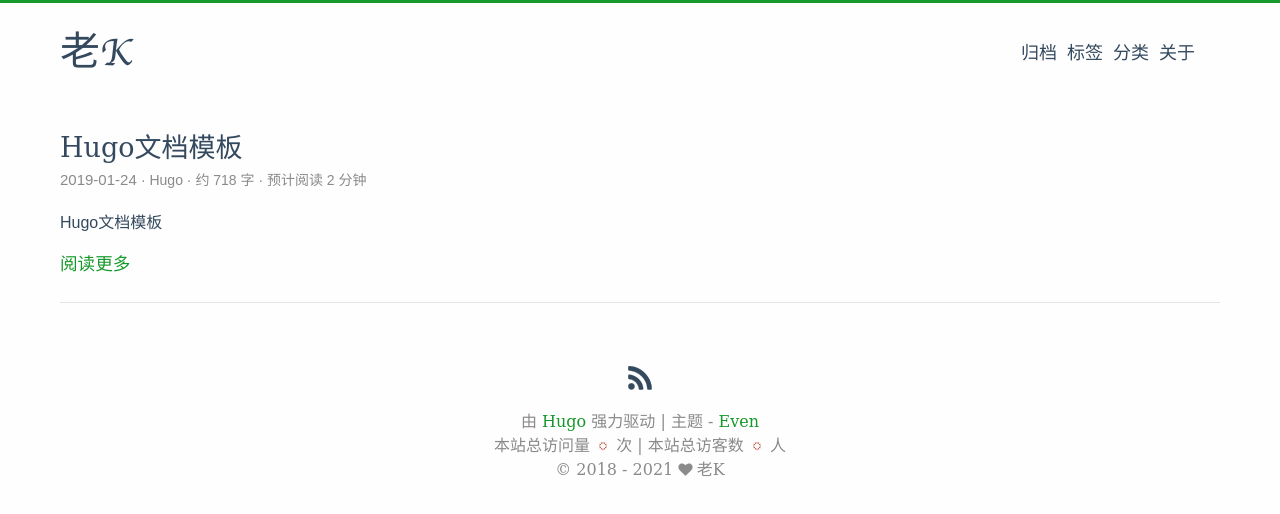
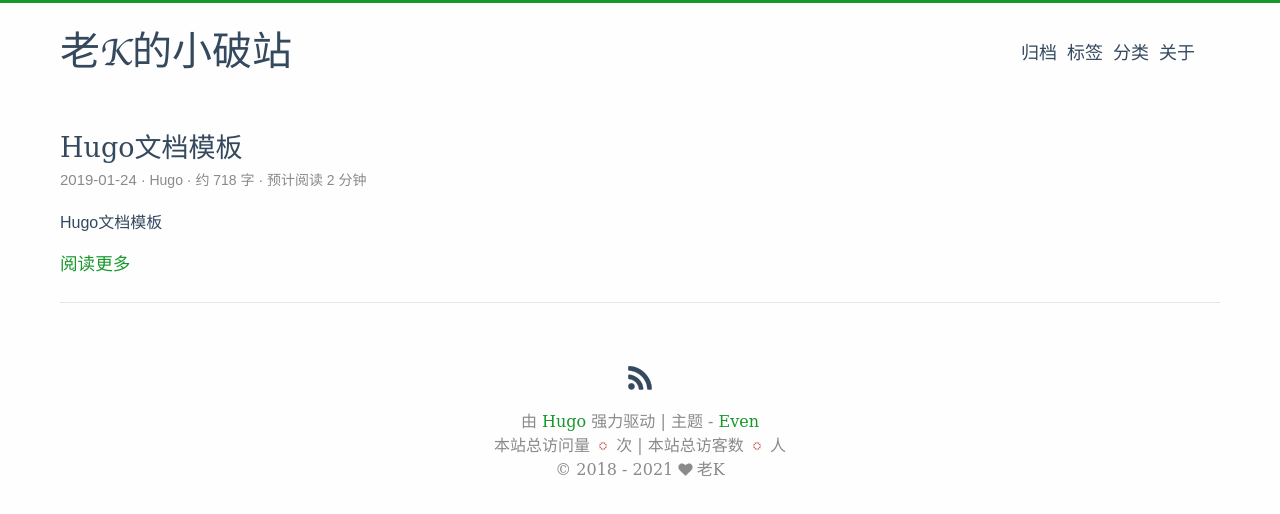
Before and after one commit to bestsre/bestsre.com, a plain HTML site: page index.html in a window 1280 px wide. Drawn offline with Linux system fonts and the light colour scheme; some packages are replaced by stand-ins of ours; a script that the page names is missing.

Commit message:
rebuilding site Thu Oct 14 13:50:18 CST 2021

```diff
--- a/index.html
+++ b/index.html
@@ -64,7 +64,7 @@
 <body>
   <div id="mobile-navbar" class="mobile-navbar">
   <div class="mobile-header-logo">
-    <a href="/" class="logo">老K</a>
+    <a href="/" class="logo">老K的小破站</a>
   </div>
   <div class="mobile-navbar-icon">
     <span></span>
@@ -88,7 +88,7 @@
   <div class="container" id="mobile-panel">
     <header id="header" class="header">
         <div class="logo-wrapper">
-  <a href="/" class="logo">老K</a>
+  <a href="/" class="logo">老K的小破站</a>
 </div>
 
 <nav class="site-navbar">
```
Also changed, not shown: 404.html (+2 -2 lines), about/index.html (+2 -2 lines), archives/index.html (+2 -2 lines), categories/hugo/index.html (+2 -2 lines), categories/index.html (+2 -2 lines), post/index.html (+2 -2 lines), post/template/index.html (+2 -2 lines), search/index.html (+2 -2 lines), search/placeholder/index.html (+2 -2 lines), tags/hugo/index.html (+2 -2 lines), tags/index.html (+2 -2 lines), top/about/index.html (+2 -2 lines), top/books/index.html (+2 -2 lines), top/index.html (+2 -2 lines).
